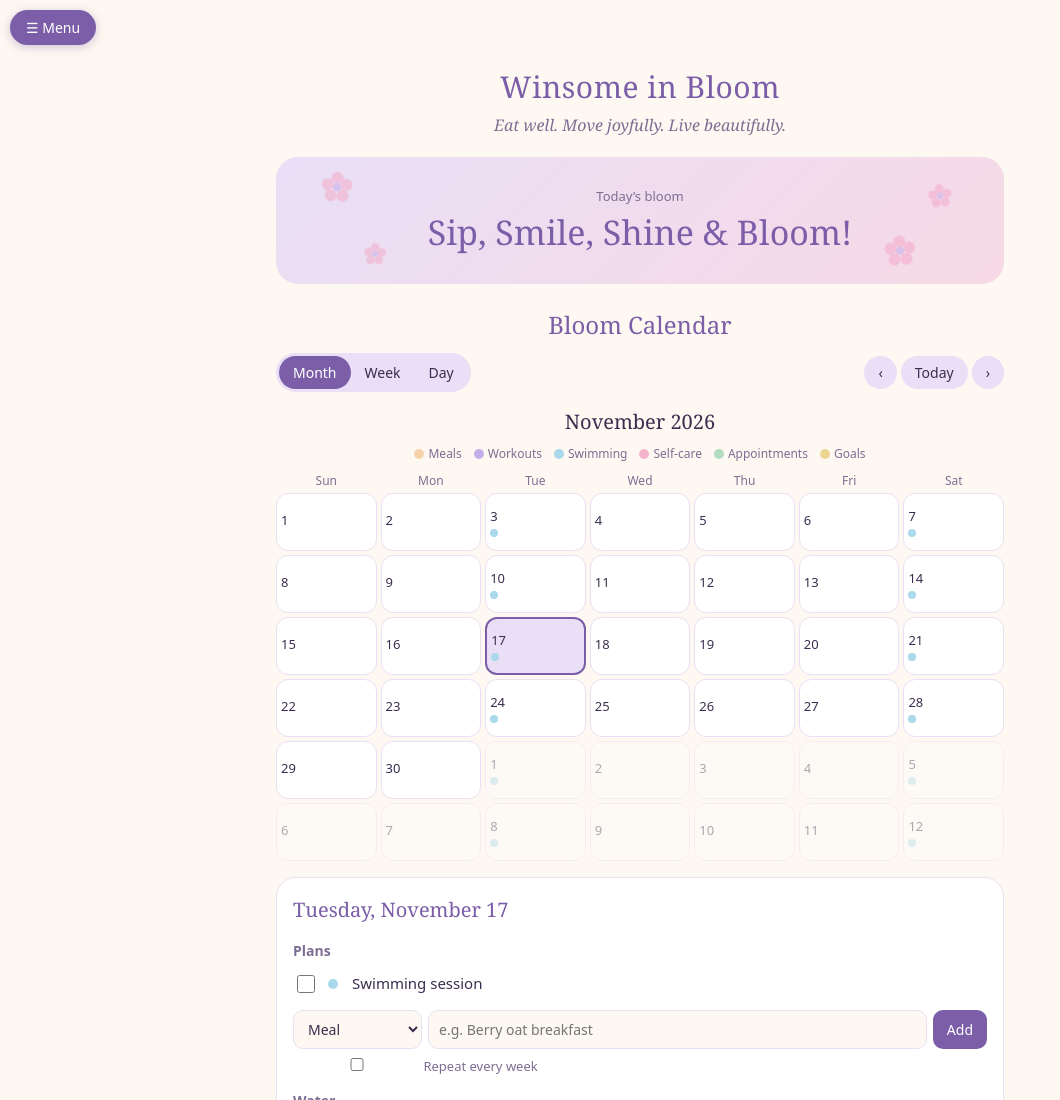
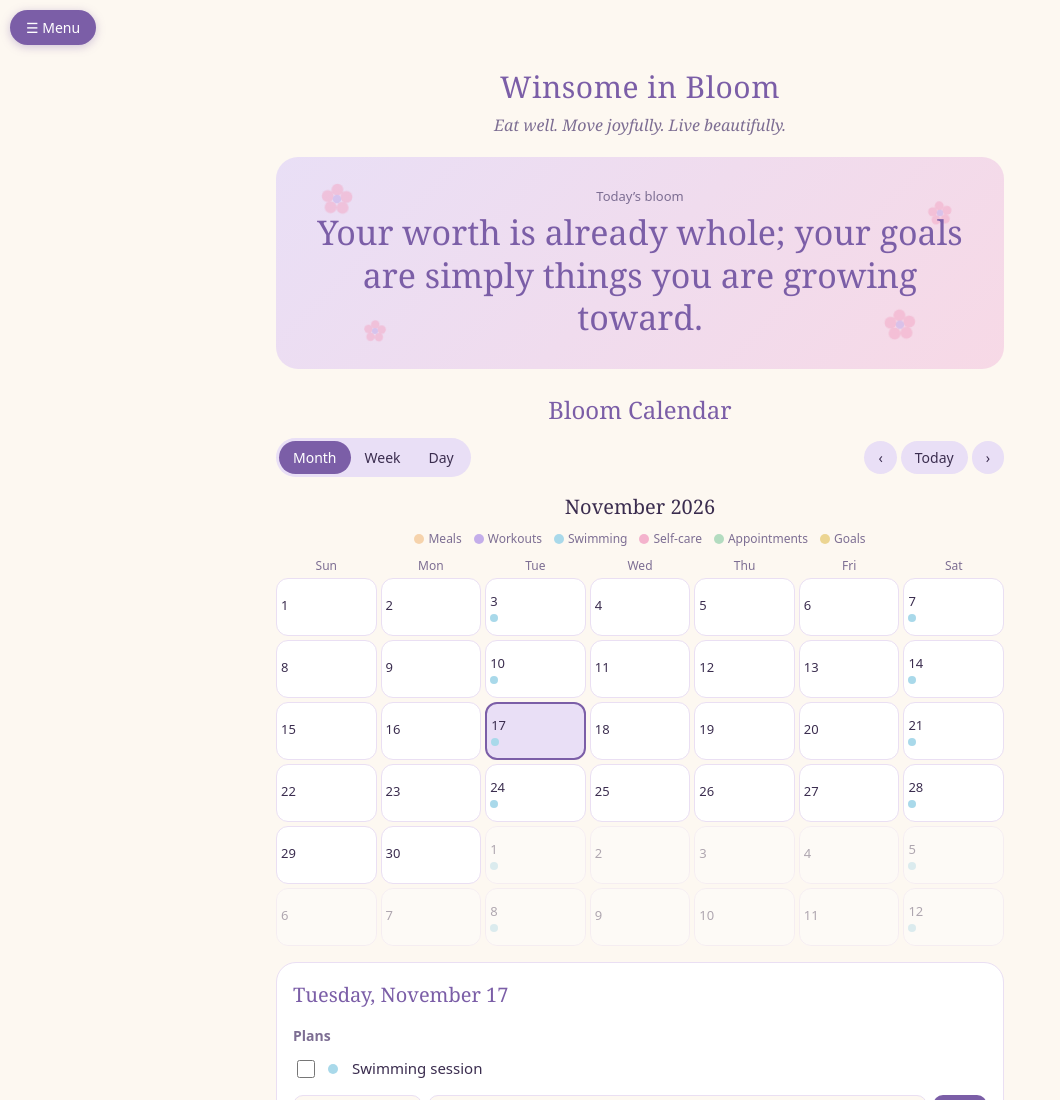
Before and after one commit to winnieonok/Winsome-s-Meal-and-Life-Plan, a plain HTML site: page index.html in a window 1280 px wide. Shown: the top 1100 px of the page, without its empty margins (0-1060 px from the left). Drawn offline with Linux system fonts and the light colour scheme.

Commit message:
Refresh daily bloom quotes with inspiring affirmations

```diff
--- a/index.html
+++ b/index.html
@@ -124,7 +124,7 @@ footer{text-align:center;margin:26px 0 10px;color:var(--lav);font-style:italic}
 </div>
 <svg width="0" height="0" style="position:absolute"><defs><g id="f"><circle cx="20" cy="9" r="7" fill="#f2a9c6"/><circle cx="31" cy="17" r="7" fill="#f2a9c6"/><circle cx="27" cy="30" r="7" fill="#f2a9c6"/><circle cx="13" cy="30" r="7" fill="#f2a9c6"/><circle cx="9" cy="17" r="7" fill="#f2a9c6"/><circle cx="20" cy="20" r="5" fill="#c4aeea"/></g></defs></svg>
 <script>
-var SAY=["Glow, Grow & Bloom!","Bloom Baby, Bloom!","More Glow, Less Pressure.","Little Steps, Lovely Blooms.","Sip, Smile, Shine & Bloom!","Soft Life. Strong Body. Blooming Soul.","Eat Pretty, Move Happy, Bloom Daily.","A Little Love, A Lot of Bloom.","Healthy Looks Good on You!","Pretty Habits, Beautiful Growth."];
+var SAY=["You are allowed to grow at your own pace. Every small step is still progress.","Your body deserves kindness today, not punishment for yesterday.","You do not have to be perfect to make meaningful progress.","Begin again as many times as you need. Your next choice still matters.","Give yourself the patience you so freely give to others.","Small habits, repeated with love, can create beautiful change.","Rest is not falling behind. It is part of becoming stronger.","You are more than a number, a measurement, or a difficult day.","Celebrate the quiet victories: showing up, trying again, and choosing yourself.","Let today be guided by grace, not pressure.","You can bloom in your own season. There is no need to rush your becoming.","Progress is built in ordinary moments, one caring choice at a time.","Speak to yourself with hope. You are listening.","A gentle step forward is better than standing still waiting for perfect.","Your worth is already whole; your goals are simply things you are growing toward.","Be proud of the effort nobody else sees.","You can honour your body while still working toward change.","One difficult day does not undo all the good you have done.","Choose consistency over comparison, and kindness over criticism.","Keep watering the life you want to grow."];
 var CATS={meal:"Meal",workout:"Workout",swim:"Swimming",self:"Self-care",appt:"Appointment",goal:"Goal"};
 var MOODS=["Radiant","Calm","Grateful","Tired","Tender"];
 var CYC=["","Period","Heavy period","Spotting","Cramps","No bleeding"];
```
